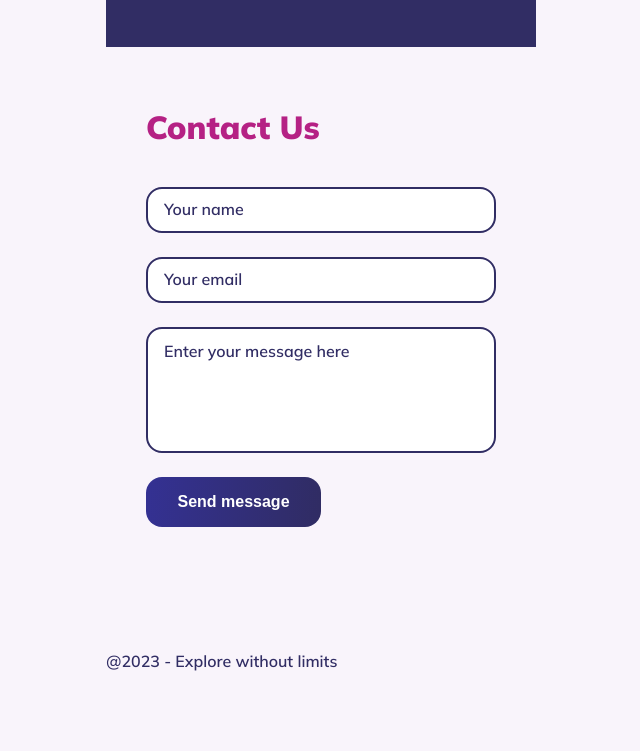
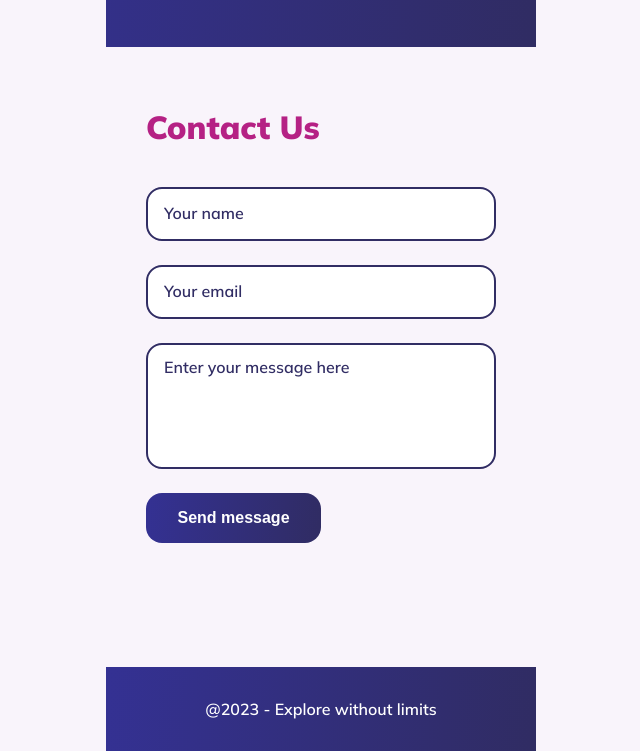
Before and after one commit to emidiovaleretto/rocketseat-explore-without-limits, a plain HTML site: page index.html in a window 1280 px wide. Shown: the part 1789-2540 px from the top of the page, without its empty margins (319-959 px from the left). Before the commit the page ends 2460 px from the top, so only its background shows below. Drawn offline with Linux system fonts and the light colour scheme.

Commit message:
style: add styles for the footer

```diff
--- a/assets/css/style.css
+++ b/assets/css/style.css
@@ -32,6 +32,10 @@ p {
   font-size: 1.6rem;
   line-height: 2.5rem;
   font-weight: 600;
+}
+
+.linear-gradient-bg {
+  background: linear-gradient(96.21deg, #343193 0%, #302c63 99.68%);
 }
 
 .container {
@@ -71,7 +75,6 @@ main p {
 }
 
 .features {
-  background: #312d64;
   padding: 5rem 4rem;
 }
 
@@ -114,7 +117,7 @@ main p {
 }
 
 .contact form input {
-  padding: 1.2rem 1.6rem;
+  padding: 1.6rem;
   border-radius: 1.6rem;
   border: 0.2rem solid #312d64;
   font-size: 1.6rem;
@@ -152,7 +155,6 @@ main p {
   border-radius: 1.6rem;
   border: none;
   width: 50%;
-  background: linear-gradient(96.21deg, #343193 0%, #302c63 99.68%);
   color: #fff;
   font-size: 1.6rem;
   font-weight: 600;
@@ -162,3 +164,10 @@ main p {
 .contact form button:hover {
   background: linear-gradient(96.21deg, #28257e 0%, #24214e 99.68%);
 }
+
+footer {
+  padding: 3.2rem 1.6rem;
+
+  color: #fff;
+  text-align: center;
+}
--- a/index.html
+++ b/index.html
@@ -27,7 +27,7 @@
         <i class="fa-solid fa-arrow-down-long"></i>
       </div>
     </main>
-    <section class="features">
+    <section class="features linear-gradient-bg">
       <div>
         <img src="https://i.ibb.co/gRgwhC6/planet-orange.png" alt="Drawing of an orange planet">
         <h2>Never stop learning</h2>
@@ -62,14 +62,14 @@
           <input type="text" name="name" id="name" placeholder="Your name" required>
           <input type="email" name="email" id="email" placeholder="Your email" required>
           <textarea name="message" id="message" placeholder="Enter your message here" required></textarea>
-          <button type="submit">Send message</button>
+          <button class="linear-gradient-bg" type="submit">Send message</button>
         </form>
       </div>
       <div class="decoration">
         <img src="https://i.ibb.co/v4nsNGW/decoration.png" alt="Decorative pink details">
       </div>
     </section>
-    <footer>
+    <footer class="linear-gradient-bg">
       <span class="copy">@2023</span> - Explore without limits
     </footer>
   </div>
```
